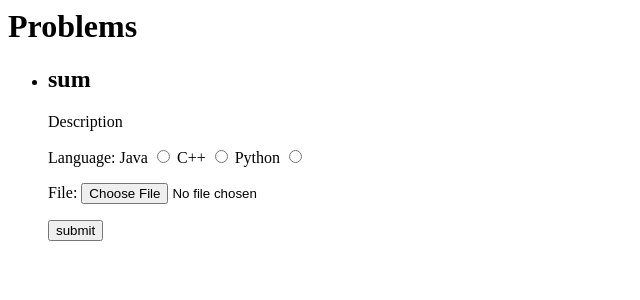
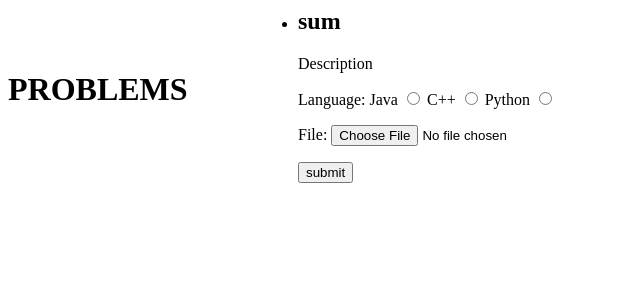
Before and after one commit to kevinychen/wingter-olympics, a PHP site: page /home.php in a window 1280 px wide. Shown: the top 300 px of the page, without its empty margins (0-640 px from the left). Run offline with PHP 8.4, Linux system fonts and the light colour scheme; data that the repository does not hold is empty; some libraries are stand-ins or nearby versions.

Commit message:
Improve format of scripts problem home page.

```diff
--- a/scripts/home.php
+++ b/scripts/home.php
@@ -20,11 +20,17 @@ if ($_SERVER['REQUEST_METHOD'] === 'POST') {
         <script src='https://cdn.firebase.com/v0/firebase.js'></script>
     </head>
     <body>
+        <div class="banner">
             <div id="title"></div>
             <div id="announcement"></div>
             <div id="message"></div>
+        </div>
+        <div class="sidebar">
+            <h1>PROBLEMS</h1>
+            <ul id="list">
+            </ul>
+        </div>
         <div class="container">
-            <h1>Problems</h1>
             <ul id="problems">
                 <li>
                 <h2>sum</h2>
@@ -44,16 +50,19 @@ if ($_SERVER['REQUEST_METHOD'] === 'POST') {
                 </li>
             </ul>
         </div>
-        </div>
     </body>
     <script>
         var firebaseRef = new Firebase('https://wingter-olympics.firebaseIO.com');
         var problemsRef = firebaseRef.child('problems');
         problemsRef.on('value', function(problemsSnapshot) {
+            var sidebarList = '';
             var problemsList = '';
             problemsSnapshot.forEach(function(problemSnapshot) {
                 var problem = problemSnapshot.name();
-                problemsList += '<li><h2>' + problem + '</h2>';
+                var level = problemSnapshot.child('level').val();
+                sidebarList += '<li><a href="#gotoproblem-' + problem + '">' + problem + '</a> (' + level + ')</li>';
+                problemsList += '<li><a name="gotoproblem-' + problem + '"></a><div class="blank"></div><h2>' + problem + '</h2>';
+                problemsList += '<h3>' + level + '</h3>';
                 problemsList += '<pre id="' + problem + '-description"></pre>';
                 problemsList += '<div id="upload">';
                 problemsList += '<form method="post" action="/wingter-olympics/scripts/home.php" enctype="multipart/form-data">';
@@ -66,6 +75,7 @@ if ($_SERVER['REQUEST_METHOD'] === 'POST') {
                 problemsList += '<input type="submit" value="submit">';
                 problemsList += '</form></div></li>';
             });
+            $('#list').html(sidebarList);
             $('#problems').html(problemsList);
             problemsSnapshot.forEach(function(problemSnapshot) {
                 var problem = problemSnapshot.name();
@@ -87,4 +97,20 @@ if ($_SERVER['REQUEST_METHOD'] === 'POST') {
             }
         });
     </script>
+    <style>
+         .banner {
+             position: fixed;
+             background: white;
+         }
+         .sidebar {
+             position: fixed;
+             top: 50px;
+         }
+         .container {
+             margin-left: 250px;
+         }
+         .blank {
+             min-height: 50px;
+         }
+    </style>
 </html>
```
Lines whose indentation alone changed are shown as unchanged.
